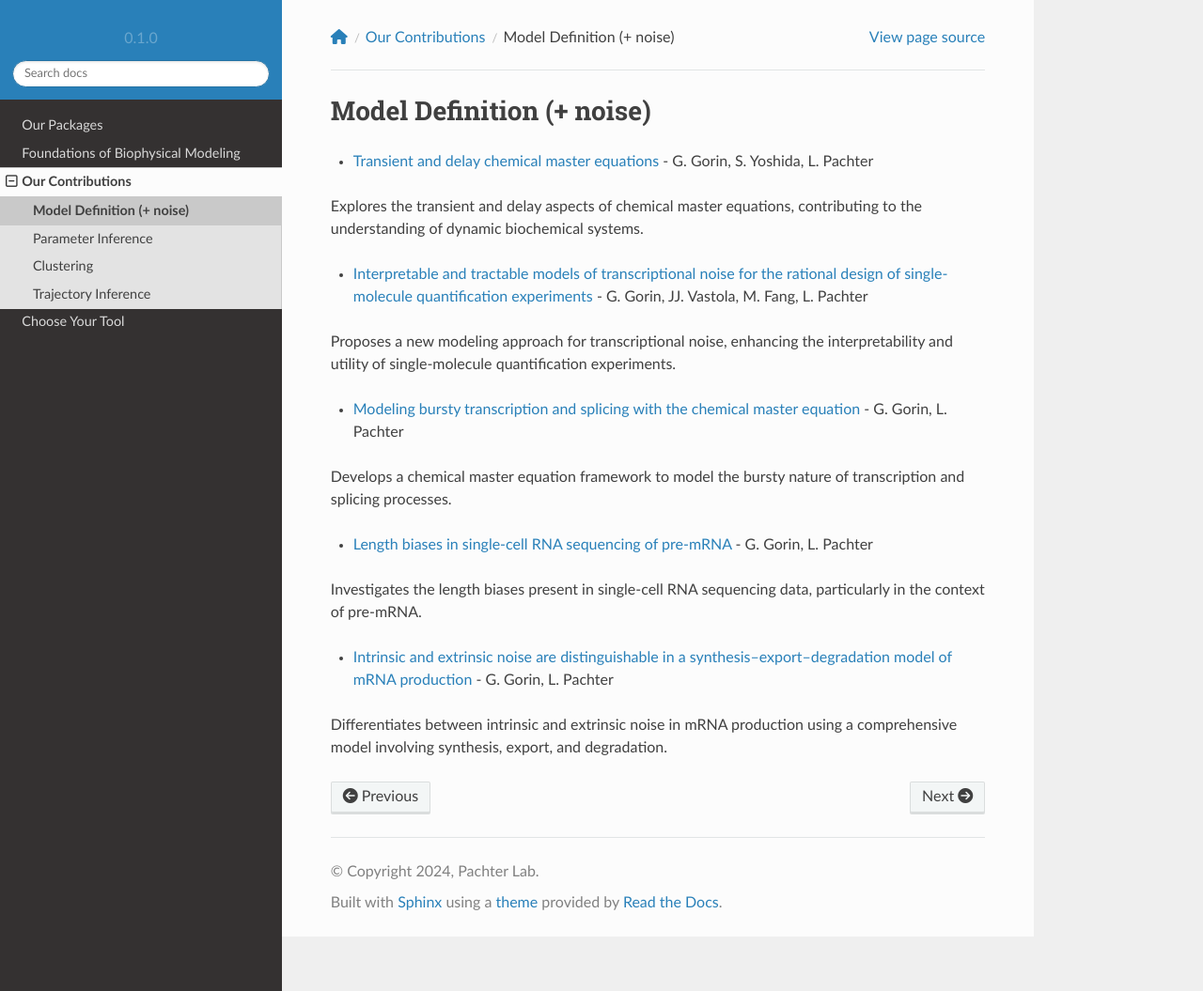
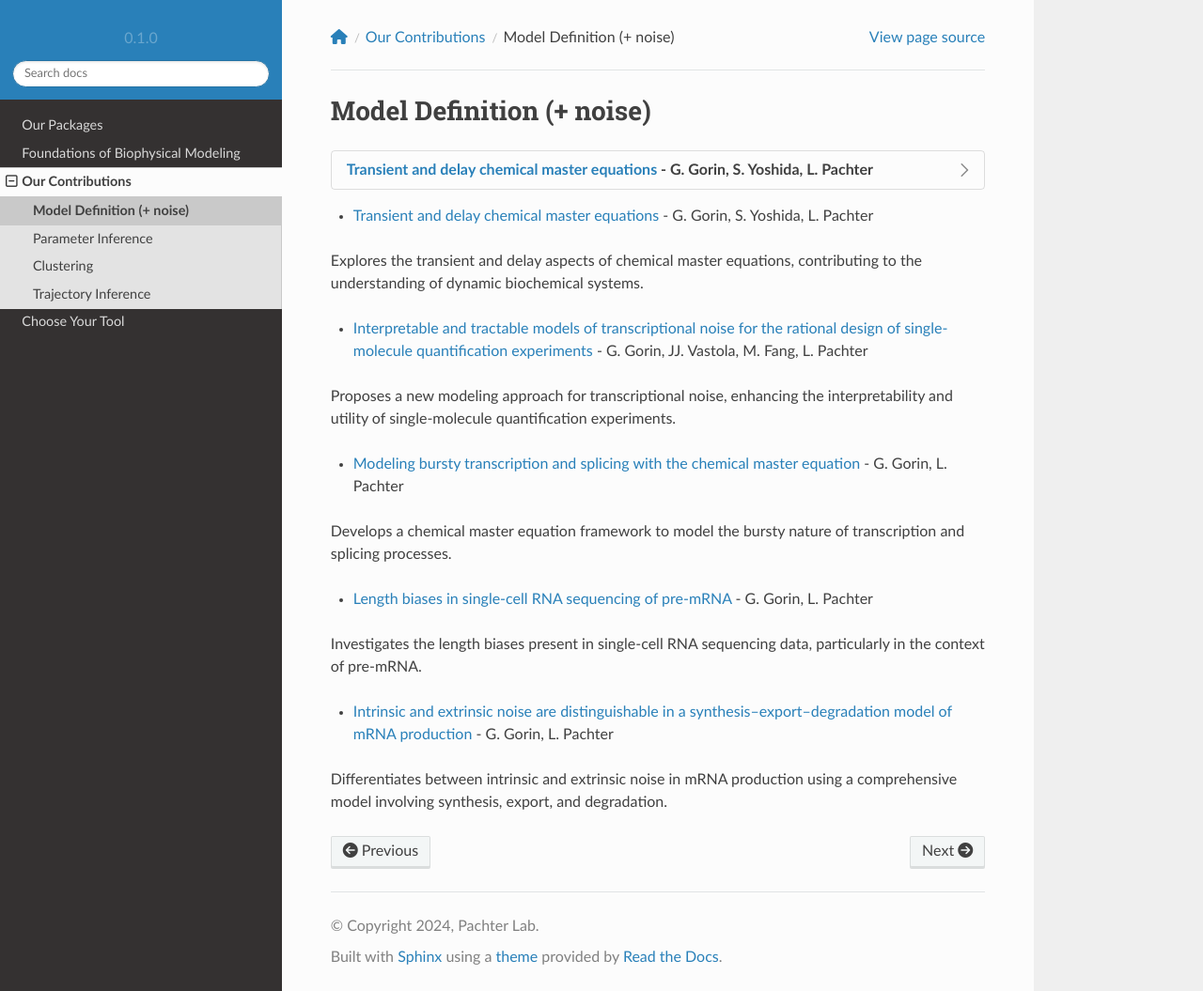
Before and after one commit to pachterlab/biophysics, a Sphinx documentation site: the page built from docs/source/contributions_modeling.rst, in a window 1280 px wide and 1055 px high. Shown: the whole window at 94% size. Built offline with Sphinx 7.4.7 and the Read the Docs theme 2.0.0, drawn with Linux system fonts in a browser that asks for light colours; nearby versions of some CDN libraries; pages that are not in the unit, such as notebooks, are missing from menus.

Commit message:
Update contributions_modeling.rst

```diff
--- a/docs/source/contributions_modeling.rst
+++ b/docs/source/contributions_modeling.rst
@@ -1,6 +1,17 @@
 =====
 Model Definition (+ noise)
 =====
+
+.. |ico1| image:: figures/transient_CME.png
+  :width: 150
+  :alt: Elephant-shaped embeddings
+
+
+.. dropdown:: `Transient and delay chemical master equations <https://doi.org/10.1101/2022.10.17.512599>`_ - G. Gorin, S. Yoshida, L. Pachter
+
+
+            Explores the transient and delay aspects of chemical master equations, contributing to the understanding of dynamic biochemical systems. |ico1| Explores the transient and delay aspects of chemical master equations, contributing to the understanding of dynamic biochemical systems.
+
 
 * `Transient and delay chemical master equations <https://doi.org/10.1101/2022.10.17.512599>`_ - G. Gorin, S. Yoshida, L. Pachter
 
```
